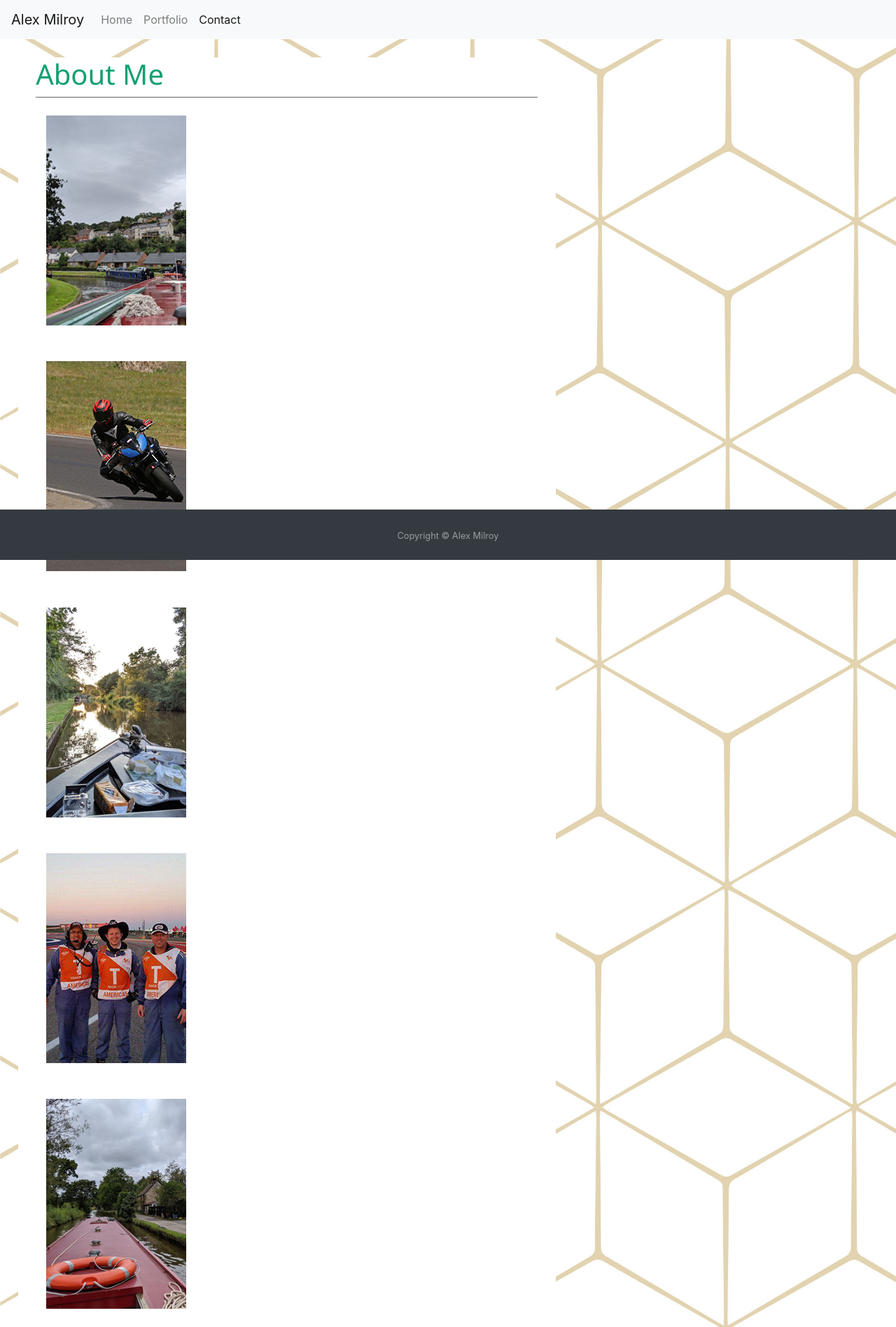
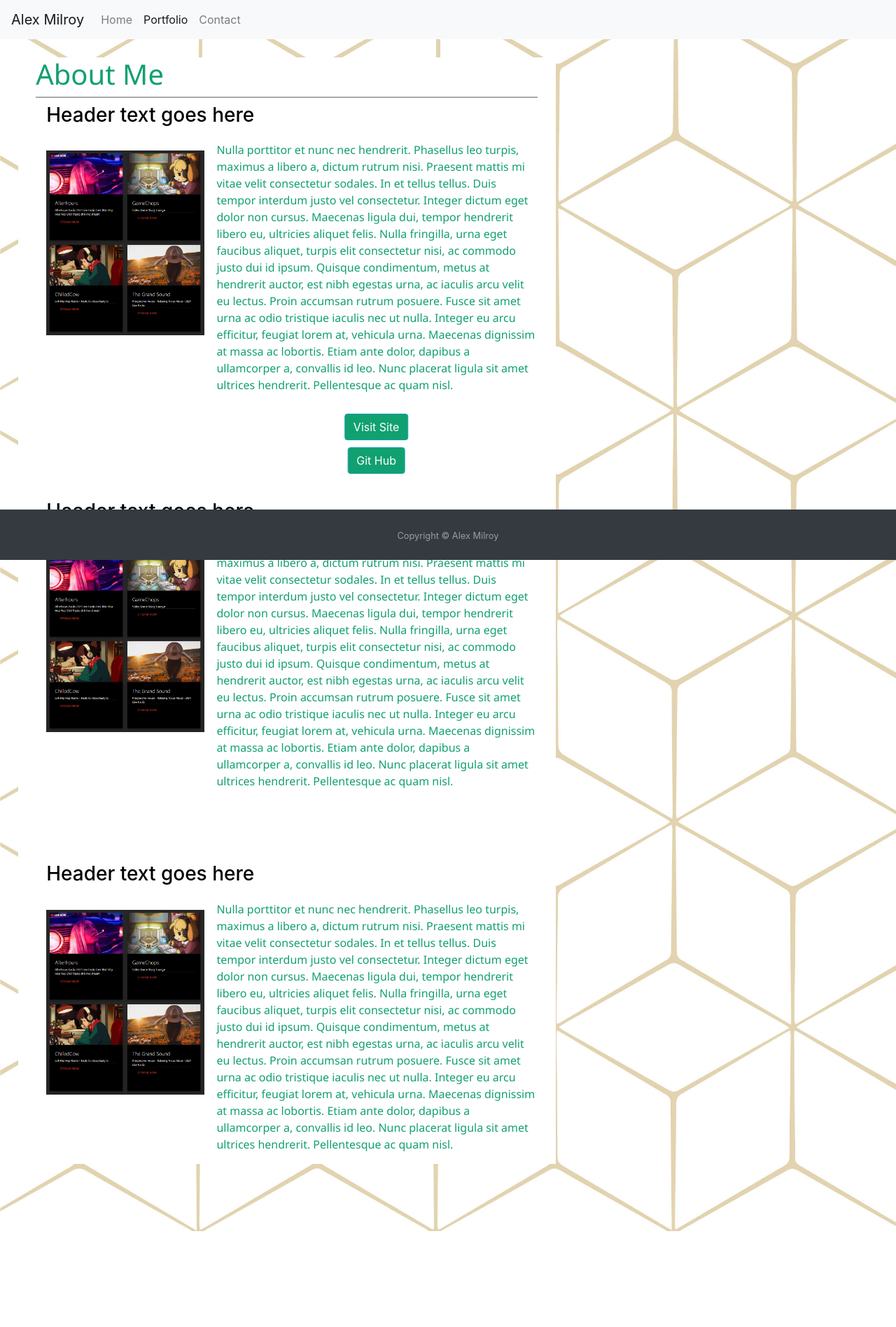
Before and after one commit to ajm5099/portfolio-practice, a plain HTML site: page portfolio.html in a window 1280 px wide. Shown: the whole page at 70% size. After the commit the page ends 1759 px from the top, so only its background shows below. Drawn offline with nearby package versions, Linux system fonts and the light colour scheme.

Commit message:
added styling for project containers

```diff
--- a/portfolio.html
+++ b/portfolio.html
@@ -22,12 +22,12 @@
     <div class="collapse navbar-collapse" id="navbarSupportedContent">
       <ul class="navbar-nav mr-auto">
         <li class="nav-item">
-          <a class="nav-link" href="index.html">Home <span class="sr-only">(current)</span></a>
-        </li>
-        <li class="nav-item">
-          <a class="nav-link" href="portfolio.html">Portfolio</a>
+          <a class="nav-link" href="index.html">Home</a>
         </li>
         <li class="nav-item active">
+          <a class="nav-link" href="portfolio.html">Portfolio<span class="sr-only">(current)</span></a>
+        </li>
+        <li class="nav-item ">
             <a class="nav-link" href="contact.html">Contact</a>
           </li>
       </ul>
@@ -43,12 +43,53 @@
       </div>
     </div>
 
-    <div class="col-sm-12 col-md-12 col-lg-6">
-      <img class="portfolio-image img-fluid" src="images/canal-curve.png" alt="Canal Curve">
-      <img class="portfolio-image img-fluid" src="images/track-day.png" alt="Track Day">
-      <img class="portfolio-image img-fluid" src="images/canal-lunch.png" alt="Canal Lunch">
-      <img class="portfolio-image img-fluid" src="images/track-marshal.png" alt="Track Marshals">
-      <img class="portfolio-image img-fluid" src="images/canal-side-path.png" alt="Canal side path">
+    <div class="col-sm-12 col-md-12 col-lg-12">
+      <!-- Content Row 1 -->
+      <div class="row">
+        <div class="col-sm-12 col-md-12 col-lg-12">
+          <h3>Header text goes here</h3>
+        </div>
+        <div class="col-sm-12 col-md-6 col-lg-4">
+          <img class="portfolio-image img-fluid" src="images/venu-profile-img.png" alt="venu-profile-img">
+        </div>
+        <div class="col-sm-12 col-md-6 col-lg-8">
+          <p>Nulla porttitor et nunc nec hendrerit. Phasellus leo turpis, maximus a libero a, dictum rutrum nisi. Praesent mattis mi vitae velit consectetur sodales. In et tellus tellus. Duis tempor interdum justo vel consectetur. Integer dictum eget dolor non cursus. Maecenas ligula dui, tempor hendrerit libero eu, ultricies aliquet felis. Nulla fringilla, urna eget faucibus aliquet, turpis elit consectetur nisi, ac commodo justo dui id ipsum. Quisque condimentum, metus at hendrerit auctor, est nibh egestas urna, ac iaculis arcu velit eu lectus. Proin accumsan rutrum posuere. Fusce sit amet urna ac odio tristique iaculis nec ut nulla. Integer eu arcu efficitur, feugiat lorem at, vehicula urna. Maecenas dignissim at massa ac lobortis. Etiam ante dolor, dapibus a ullamcorper a, convallis id leo. Nunc placerat ligula sit amet ultrices hendrerit. Pellentesque ac quam nisl.</p>
+          <div class="col-sm-12 col-md-12 col-lg-12">
+            <button type="button" class="btn btn-info portfolio-link-btn">Visit Site</button>
+          </div>
+          <br>
+          <br>
+          <div class="col-sm-12 col-md-12 col-lg-12">
+            <button type="button" class="btn btn-info portfolio-link-btn">Git Hub</button>
+          </div>
+        </div>
+      </div>
+
+      <!-- Content Row 2 -->
+      <div class="row">
+        <div class="col-sm-12 col-md-12 col-lg-12 project-container">
+          <h3>Header text goes here</h3>
+        </div>
+        <div class="col-sm-12 col-md-6 col-lg-4">
+          <img class="portfolio-image img-fluid" src="images/venu-profile-img.png" alt="venu-profile-img">
+        </div>
+        <div class="col-sm-12 col-md-6 col-lg-8">
+          <p>Nulla porttitor et nunc nec hendrerit. Phasellus leo turpis, maximus a libero a, dictum rutrum nisi. Praesent mattis mi vitae velit consectetur sodales. In et tellus tellus. Duis tempor interdum justo vel consectetur. Integer dictum eget dolor non cursus. Maecenas ligula dui, tempor hendrerit libero eu, ultricies aliquet felis. Nulla fringilla, urna eget faucibus aliquet, turpis elit consectetur nisi, ac commodo justo dui id ipsum. Quisque condimentum, metus at hendrerit auctor, est nibh egestas urna, ac iaculis arcu velit eu lectus. Proin accumsan rutrum posuere. Fusce sit amet urna ac odio tristique iaculis nec ut nulla. Integer eu arcu efficitur, feugiat lorem at, vehicula urna. Maecenas dignissim at massa ac lobortis. Etiam ante dolor, dapibus a ullamcorper a, convallis id leo. Nunc placerat ligula sit amet ultrices hendrerit. Pellentesque ac quam nisl.</p>
+        </div>
+      </div>
+
+      <!-- Content Row 3 -->
+      <div class="row">
+        <div class="col-sm-12 col-md-12 col-lg-12 project-container">
+          <h3>Header text goes here</h3>
+        </div>
+        <div class="col-sm-12 col-md-6 col-lg-4">
+          <img class="portfolio-image img-fluid" src="images/venu-profile-img.png" alt="venu-profile-img">
+        </div>
+        <div class="col-sm-12 col-md-6 col-lg-8">
+          <p>Nulla porttitor et nunc nec hendrerit. Phasellus leo turpis, maximus a libero a, dictum rutrum nisi. Praesent mattis mi vitae velit consectetur sodales. In et tellus tellus. Duis tempor interdum justo vel consectetur. Integer dictum eget dolor non cursus. Maecenas ligula dui, tempor hendrerit libero eu, ultricies aliquet felis. Nulla fringilla, urna eget faucibus aliquet, turpis elit consectetur nisi, ac commodo justo dui id ipsum. Quisque condimentum, metus at hendrerit auctor, est nibh egestas urna, ac iaculis arcu velit eu lectus. Proin accumsan rutrum posuere. Fusce sit amet urna ac odio tristique iaculis nec ut nulla. Integer eu arcu efficitur, feugiat lorem at, vehicula urna. Maecenas dignissim at massa ac lobortis. Etiam ante dolor, dapibus a ullamcorper a, convallis id leo. Nunc placerat ligula sit amet ultrices hendrerit. Pellentesque ac quam nisl.</p>
+        </div>
+      </div>
     </div>
   </section>
 
--- a/style.css
+++ b/style.css
@@ -51,16 +51,26 @@ p {
 .portfolio-box {
     margin-left: 2vw;
     margin-top: 2vw;
+    margin-bottom: 12vh;
     width: 60vw;
     color: black;
     background-color: white;
+}
+
+.project-container {
+    margin-top: 10vh;
+}
+
+h3 {
+    margin-top: 1vh;
+    margin-left: 2vw;
 }
 
 .portfolio-image {
     margin: 2vw;
 }
 
-  .contact-box {
+.contact-box {
     margin-left: 50px;
     margin-top: 50px;
     /* How can I get the width to match what the assignment is requesting? */
@@ -77,3 +87,13 @@ p {
 .btn-info {
     background-color: rgb(17, 160, 112);
 }
+
+.portfolio-link-btn {
+    margin: 0;
+    margin-top: 4vh;
+    position: absolute;
+    top: 50%;
+    left: 50%;
+    -ms-transform: translate(-50%, -50%);
+    transform: translate(-50%, -50%);
+}
```
Also changed, not shown: Backup/index.html (added, +68 -0 lines), Backup/portfolio.html (added, +72 -0 lines), contact.html (+2 -2 lines), images/venu-profile-img.png (added).
